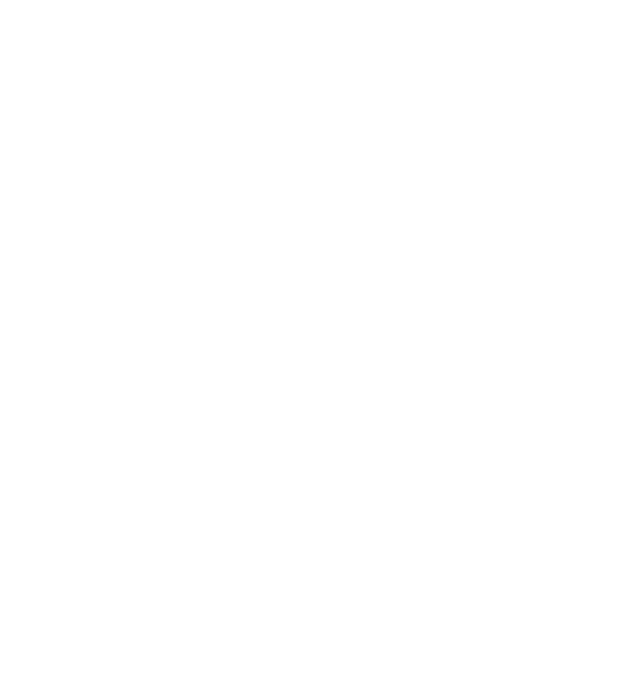
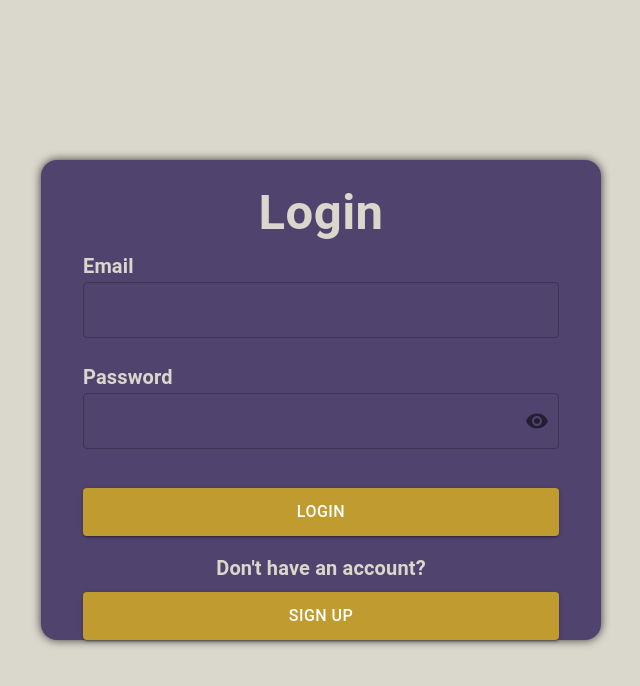
Before and after one commit to akumar282/StudyMeetEat, a React (Create React App) app: page /login in a window 1280 px wide. Before the commit this address had no page. Shown: the top 686 px of the page, without its empty margins (319-959 px from the left). Built offline with nearby package versions, Linux system fonts and the light colour scheme.

Commit message:
landing and login

```diff
--- a/package.json
+++ b/package.json
@@ -5,6 +5,7 @@
   "dependencies": {
     "@emotion/react": "^11.10.8",
     "@emotion/styled": "^11.10.8",
+    "@mui/icons-material": "^5.11.16",
     "@mui/material": "^5.12.3",
     "@testing-library/jest-dom": "^5.16.5",
     "@testing-library/react": "^13.4.0",
@@ -20,7 +21,8 @@
     "react-router-dom": "^6.11.1",
     "react-scripts": "5.0.1",
     "typescript": "^4.9.5",
-    "web-vitals": "^2.1.4"
+    "web-vitals": "^2.1.4",
+    "yup": "^1.1.1"
   },
   "scripts": {
     "start": "react-scripts start",
--- a/src/App.tsx
+++ b/src/App.tsx
@@ -1,15 +1,22 @@
-import React from 'react';
-import { BrowserRouter, Routes, Route } from 'react-router-dom'
-import LandingPage from './Pages/LandingPage'
-import './App.css';
+import React from "react";
+import { BrowserRouter, Routes, Route } from "react-router-dom";
+import LandingPage from "./Pages/LandingPage";
+import LoginPage from "./Pages/LoginPage";
+import SignUpPage from "./Pages/SignUpPage";
+import HomePage from "./Pages/HomePage";
+
+import "./App.css";
 
 function App() {
   return (
     <BrowserRouter>
-    <Routes>
-      <Route path='/' element={<LandingPage />} />
-    </Routes>
-  </BrowserRouter>
+      <Routes>
+        <Route path="/" element={<LandingPage />} />
+        <Route path="/login" element={<LoginPage />} />
+        <Route path="/signup" element={<SignUpPage />} />
+        <Route path="/home" element={<HomePage />} />
+      </Routes>
+    </BrowserRouter>
   );
 }
 
--- a/src/Pages/CSS/LandingPage.css
+++ b/src/Pages/CSS/LandingPage.css
@@ -1,55 +1,84 @@
+html,
+body {
+  margin: 0;
+  padding: 0;
+  background-color: #dad7cd;
+}
+
 .LandingPageContainer {
   display: flex;
-    background-color: #a3ae8e;
   flex-direction: column;
   align-items: center;
-    height: 100vh;
-    width: 100vw;
 }
 .LPHeader {
   display: flex;
   flex-direction: row;
   align-items: center;
+  justify-content: center;
+  background-color: #4d307f;
+  width: 100%;
+  height: 8%;
+}
+.LPHeaderContainer {
+  display: flex;
+  flex-direction: row;
+  align-items: center;
   justify-content: space-between;
-
-    background-color: #5d7f5a;
   width: 100%;
-    height: 10%;
+  max-width: 80rem;
+}
+.LPHeaderTitle {
+  margin-left: 10%;
 }
 .LPHeaderTDiv {
-    margin-left: 1%;
   height: auto;
 }
+.LPHeaderTDiv h1 {
+  color: #FFFFFF;
+  font-size: 2rem;
+}
+
 .LPHeaderButtons {
   display: flex;
   flex-direction: row;
   align-items: center;
-    justify-content: space-between;
+  justify-content: center;
   margin-right: 1%;
-    height: auto;
+  gap: 1rem;
 }
 .LPBody {
+  display: flex;
+  flex-direction: column;
+  align-items: center;
+  justify-content: center;
+  width: 100%;
+  max-width: 80rem;
+}
+.LPBM {
   display: flex;
   flex-direction: row;
   align-items: center;
   justify-content: center;
   width: 100%;
-    height: 90%;
 }
 .LPBodyText {
   width: 50%;
-    outline: auto;
-    height: 100%;
   display: flex;
   flex-direction: column;
   justify-content: center;
-    margin: 0 1% 0 1%;
+  min-height: 40vh;
+}
+.LPBB {
+  display: flex;
+  flex-direction: row;
+  align-items: center;
+  justify-content: center;
+  width: 100%;
 }
 .LPBodyImage {
   width: 50%;
-    outline: auto;
-    height: 100%;
+  display: flex;
   flex-direction: column;
   justify-content: center;
-    margin: 0 1% 0 1%;
+  min-height: 40vh;
 }
--- /dev/null
+++ b/src/Pages/CSS/LoginPage.css
@@ -0,0 +1,55 @@
+
+.LoginContainer {
+    display: flex;
+    flex-direction: column;
+    align-items: center;
+    justify-content: center;
+    margin: auto;
+    width: 100%;
+    height: 100%;
+}
+.LoginBox {
+    position: absolute;
+    top: 50%;
+    left: 50%;
+    transform: translate(-50%, -50%);
+    height: 60vh;
+    max-height: 40rem;
+    width: 70%;
+    max-width: 35rem;
+    display: flex;
+    flex-direction: column;
+    align-items: center;
+    border-radius: 1rem;
+    background-color: #50436e;
+    box-shadow: 0px 0px 10px 0px rgba(0,0,0,0.75);
+}
+.LoginTitle {
+    margin-top: 1rem;
+    display: flex;
+    flex-direction: row;
+    align-items: center;
+    justify-content: center;
+    width: 100%;
+    height: 6rem;
+}
+.LoginInput {
+    border: none;
+    width: 85%;
+}
+.LoginButton {
+    display: flex;
+    width: 100%;
+    height: 3rem;
+    justify-content: center;
+    margin-top: 1rem;
+}
+.LoginFooter {
+    display: flex;
+    flex-direction: column;
+    align-items: center;
+    justify-content: center;
+    width: 100%;
+    height: 6rem;
+    margin-top: 1rem;
+}
--- /dev/null
+++ b/src/Pages/HomePage.tsx
@@ -0,0 +1,11 @@
+import React from "react";
+
+export default function HomePage() {
+  return (
+    <main>
+      <div className="HomeContainer">
+        <h1>HomePage</h1>
+      </div>
+    </main>
+  );
+}
--- /dev/null
+++ b/src/Pages/LoginPage.tsx
@@ -0,0 +1,165 @@
+import React from "react";
+import "./CSS/LoginPage.css";
+import { Button, IconButton, InputAdornment, TextField, Typography } from "@mui/material";
+import { useFormik } from "formik";
+import Visibility from '@mui/icons-material/Visibility';
+import VisibilityOff from '@mui/icons-material/VisibilityOff';
+import * as yup from "yup";
+export default function LoginPage() {
+    const [showPassword, setShowPassword] = React.useState(false);
+    const handleClickShowPassword = () => setShowPassword((show) => !show);
+    const handleMouseDownPassword = (event: React.MouseEvent<HTMLButtonElement>) => {
+        event.preventDefault();
+    };
+
+  const formik = useFormik({
+    initialValues: {
+      email: "",
+      password: "",
+    },
+    validate: (values) => {
+        const errors: Record<string, string> = {};
+        if (!values.email) {
+            errors.email = "Required";
+        } else if (
+            !/^[A-Z0-9._%+-]+@[A-Z0-9.-]+\.[A-Z]{2,}$/i.test(
+                values.email
+            )
+        ) {
+            errors.email = "Invalid email address";
+        }
+        if (!values.password) {
+            errors.password = "Required";
+        } else if (values.password.length < 8) {
+            errors.password = "Password must be at least 8 characters";
+        } else if (values.password.length > 20) {
+            errors.password = "Password must be at most 20 characters";
+        }
+        return errors;
+    },
+    onSubmit: (values) => {
+      alert(JSON.stringify(values, null, 2));
+    },
+  });
+
+  return (
+    <main>
+      <div className="LoginContainer">
+        <div className="LoginBox">
+          <div className="LoginTitle">
+            <Typography
+
+              sx={{ color: "#dad7cd", fontWeight: "Bold", fontSize: "calc(25px + 3vh);" }}
+            >
+              Login
+            </Typography>
+          </div>
+          <div className="LoginInput">
+            <Typography
+              variant="h6"
+              sx={{ color: "#dad7cd", fontWeight: "Bold" }}
+            >
+              Email
+            </Typography>
+
+            <TextField
+              id="email"
+              name="email"
+              variant="outlined"
+              fullWidth
+              value={formik.values.email}
+              onChange={formik.handleChange}
+              error={
+                formik.touched.email &&
+                Boolean(formik.errors.email)
+              }
+              onBlur={formik.handleBlur}
+              helperText={
+                (formik.touched.email &&
+                  formik.errors.email) ||
+                " "
+              }
+            />
+            <Typography
+              variant="h6"
+              sx={{ color: "#dad7cd", fontWeight: "Bold" }}
+            >
+              Password
+            </Typography>
+            <TextField
+              id="password"
+              name="password"
+              variant="outlined"
+              type= {showPassword ? "text" : "password"}
+              fullWidth
+              InputProps={{
+
+                    endAdornment: (
+                        <InputAdornment position="end">
+                          <IconButton
+                            aria-label="toggle password visibility"
+                            onClick={handleClickShowPassword}
+                            onMouseDown={handleMouseDownPassword}
+                            edge="end"
+                          >
+                            {showPassword ? <VisibilityOff /> : <Visibility />}
+                          </IconButton>
+                        </InputAdornment>
+                ),
+              }}
+              onBlur={formik.handleBlur}
+              value={formik.values.password}
+              onChange={formik.handleChange}
+              error={formik.touched.password && Boolean(formik.errors.password)}
+              helperText={
+                (formik.touched.password && formik.errors.password) || " "
+              }
+            />
+          </div>
+          <div className="LoginButton">
+            <Button
+              variant="contained"
+              sx={{
+                backgroundColor: "#bf9b30",
+                width: "85%",
+                color: "#FFFFFF",
+                fontSize: "1rem",
+                height: "3rem",
+                "&:hover": {
+                  backgroundColor: "#cea835",
+                },
+              }}
+                onClick={()=> formik.handleSubmit()}
+            >
+              Login
+            </Button>
+          </div>
+          <div className="LoginFooter">
+            <Typography
+                variant="h6"
+                sx={{ color: "#dad7cd", fontWeight: "Bold" }}
+                >
+                Don't have an account?
+            </Typography>
+            <Button
+                variant="contained"
+                sx={{
+                    backgroundColor: "#bf9b30",
+                    width: "85%",
+                    height: "3rem",
+                    fontSize: "1rem",
+                    color: "#FFFFFF",
+                    mt: ".5rem",
+                    "&:hover": {
+                    backgroundColor: "#cea835",
+                    },
+                }}
+            >
+                Sign Up
+            </Button>
+            </div>
+        </div>
+      </div>
+    </main>
+  );
+}
--- /dev/null
+++ b/src/Pages/SignUpPage.tsx
@@ -0,0 +1,11 @@
+import React from "react";
+
+export default function SignUpPage() {
+    return (
+        <main>
+        <div className="SignUpContainer">
+            <h1>SignUpPage</h1>
+        </div>
+        </main>
+    );
+}
```
Also changed, not shown: src/Pages/LandingPage.tsx (+70 -23 lines), 1 other file (tests, documents, lock files or other folders). Lines whose indentation alone changed are shown as unchanged.
